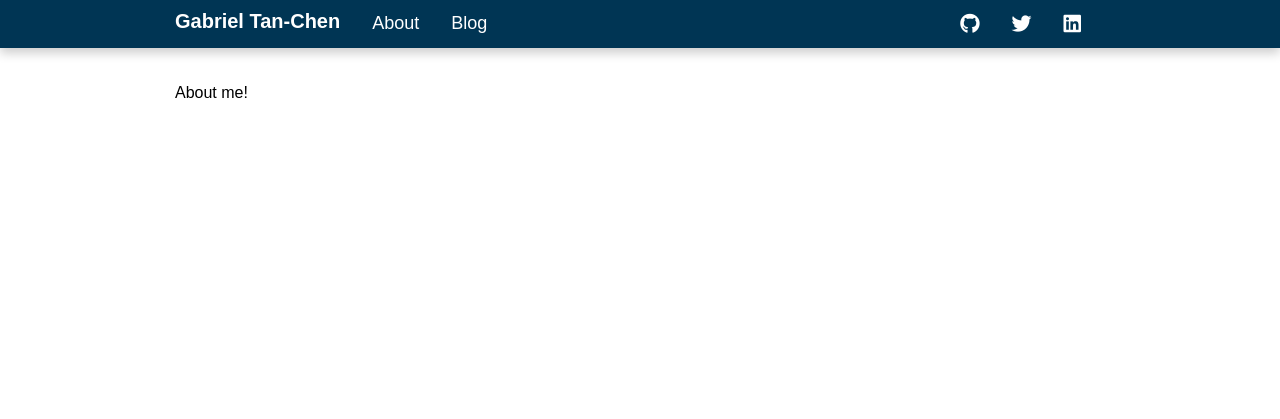
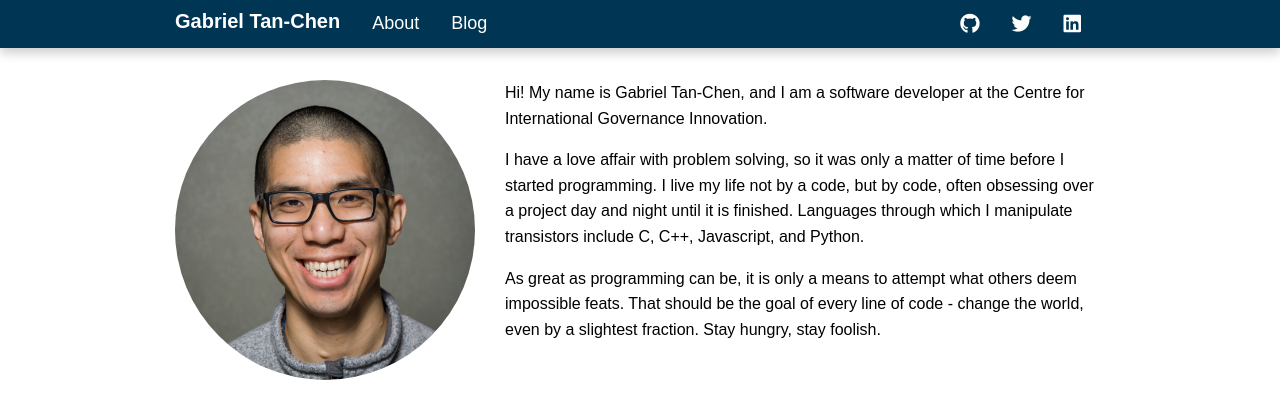
Before and after one commit to gabrieltanchen/gabrieltanchen.github.io, a Jekyll site: the page built from about.md, in a window 1280 px wide. Shown: the top 419 px of the page. Built offline with Jekyll 4.4.1, drawn with Linux system fonts in a browser that asks for light colours; nearby versions of some CDN libraries; some web fonts are replaced.

Commit message:
about page

```diff
--- /dev/null
+++ b/_layouts/about.html
@@ -0,0 +1,10 @@
+---
+layout: default
+---
+<div class="grid-container page-container">
+  <div class="profile-photo">
+    <img src="/assets/images/about/gabriel.jpg">
+  </div>
+
+  {{ content }}
+</div>
--- /dev/null
+++ b/_sass/_about.scss
@@ -0,0 +1,14 @@
+.profile-photo {
+  height: 300px;
+  margin: 10px auto 20px auto;
+  width: 300px;
+
+  @media screen and (min-width: 40em) {
+    float: left;
+    margin: 0 30px 30px 0;
+  }
+
+  img {
+    border-radius: 50%;
+  }
+}
--- a/about.md
+++ b/about.md
@@ -1,7 +1,11 @@
 ---
-layout: page
+layout: about
 title: About
 permalink: /about/
 ---
 
-About me!
+Hi! My name is Gabriel Tan-Chen, and I am a software developer at the Centre for International Governance Innovation.
+
+I have a love affair with problem solving, so it was only a matter of time before I started programming. I live my life not by a code, but by code, often obsessing over a project day and night until it is finished. Languages through which I manipulate transistors include C, C++, Javascript, and Python.
+
+As great as programming can be, it is only a means to attempt what others deem impossible feats. That should be the goal of every line of code - change the world, even by a slightest fraction. Stay hungry, stay foolish.
--- a/assets/css/main.scss
+++ b/assets/css/main.scss
@@ -8,6 +8,7 @@
 @import 'global';
 @import 'header';
 @import 'home';
+@import 'about';
 
 @include foundation-global-styles;
 
```
Also changed, not shown: assets/images/about/gabriel.jpg (added).
